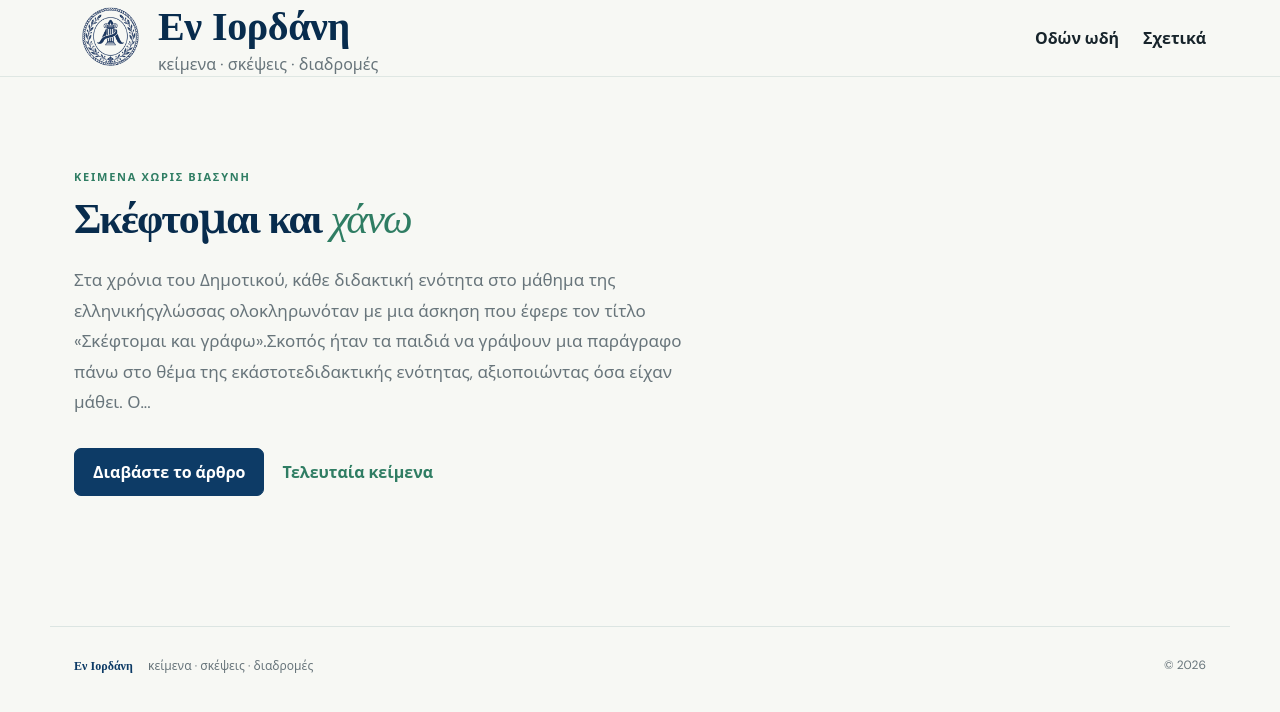
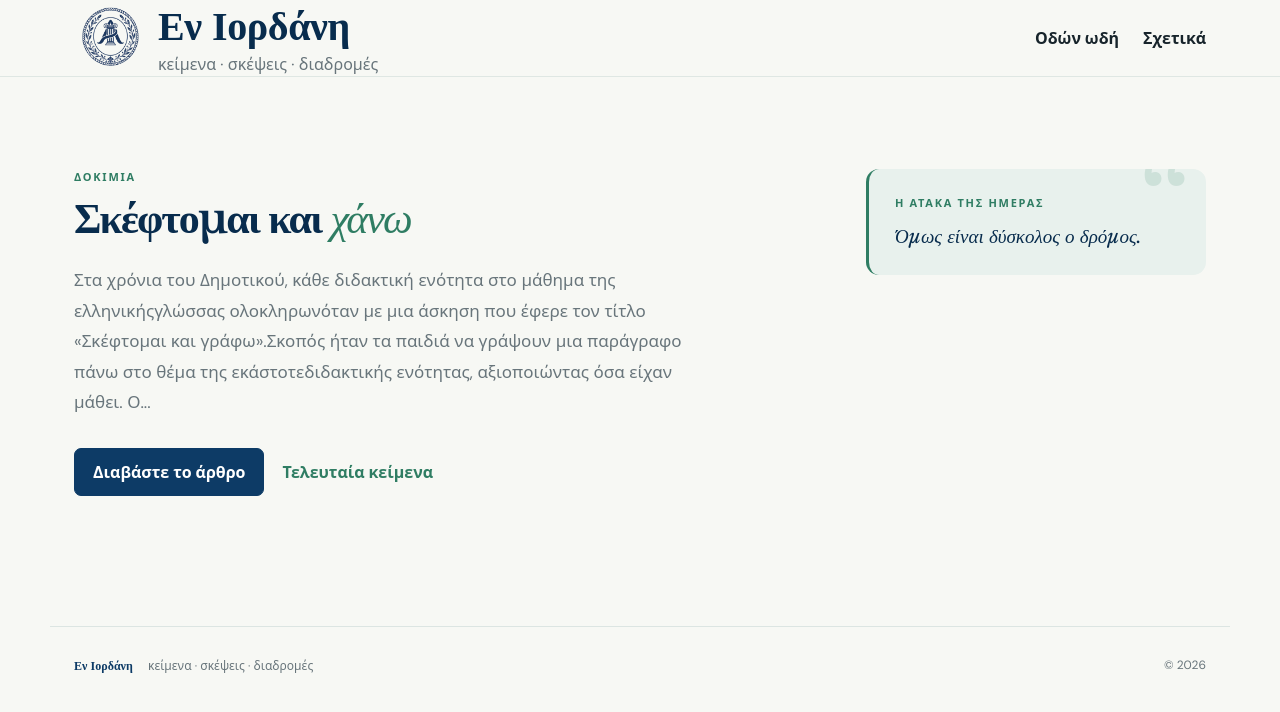
Before and after one commit to a-thrax/a-thrax.github.io, a Jekyll site: the page built from index.html, in a window 1280 px wide. Shown: the top 712 px of the page. Built offline with Jekyll 4.4.1, drawn with Linux system fonts in a browser that asks for light colours.

Commit message:
Add quote of the day and recent articles column to homepage
Right-hand column next to the featured essay with an editable quote and a
feed of the latest non-essay posts. Quote and feed size live in
_data/home.yml, editable via Pages CMS. Hero eyebrow now shows the featured
topic's name.

Co-Authored-By: Claude Opus 5.5 <noreply@anthropic.com>

```diff
--- /dev/null
+++ b/_data/home.yml
@@ -0,0 +1,3 @@
+quote: "Όμως είναι δύσκολος ο δρόμος. "
+quote_author: ""
+recent_count: 5
--- a/_layouts/home.html
+++ b/_layouts/home.html
@@ -3,8 +3,9 @@ layout: default
 ---
 {% assign essay_topic = site.topics | where: "featured", true | first %}
 {% assign latest = site.posts | where: "topic", essay_topic.slug | first %}
+<div class="home-top">
 <section class="hero">
-  <p class="eyebrow">Κείμενα χωρίς βιασύνη</p>
+  <p class="eyebrow">{{ essay_topic.name | default: "Κείμενα χωρίς βιασύνη" }}</p>
   {% if latest %}
   {% assign title_words = latest.title | split: " " %}
   {% assign last_word = title_words | last %}
@@ -20,3 +21,34 @@ layout: default
   <p class="hero-text">{{ site.description }}</p>
   {% endif %}
 </section>
+
+{% assign home = site.data.home %}
+{% assign recent_count = home.recent_count | default: 5 %}
+{% assign recent = site.posts | where_exp: "p", "p.topic != essay_topic.slug" %}
+<aside class="home-side">
+  {% if home.quote and home.quote != "" %}
+  <figure class="quote-card">
+    <p class="eyebrow">Η ατάκα της ημέρας</p>
+    <blockquote>{{ home.quote }}</blockquote>
+    {% if home.quote_author and home.quote_author != "" %}<figcaption>— {{ home.quote_author }}</figcaption>{% endif %}
+  </figure>
+  {% endif %}
+  {% if recent.size > 0 %}
+  <section class="recent-feed">
+    <p class="eyebrow">Πρόσφατα</p>
+    <ol>
+      {% for post in recent limit: recent_count %}
+      {% assign topic = site.topics | where: "slug", post.topic | first %}
+      <li>
+        <div class="recent-meta">
+          {% if topic %}<span>{{ topic.name }}</span>{% endif %}
+          <time datetime="{{ post.date | date_to_xmlschema }}">{{ post.date | date: "%d/%m/%Y" }}</time>
+        </div>
+        <a href="{{ post.url | relative_url }}">{{ post.title }}</a>
+      </li>
+      {% endfor %}
+    </ol>
+  </section>
+  {% endif %}
+</aside>
+</div>
--- a/assets/css/style.css
+++ b/assets/css/style.css
@@ -98,6 +98,69 @@ h1 em { color:var(--green); font-weight:400; }
   margin:25px 0 30px;
 }
 .hero-actions { display:flex; gap:18px; align-items:center; flex-wrap:wrap; }
+
+.home-top {
+  display:grid;
+  grid-template-columns:minmax(0,1fr) 340px;
+  gap:56px;
+  align-items:start;
+  padding-top:92px;
+}
+.home-top .hero { padding-top:0; }
+.home-side { padding-bottom:60px; }
+.quote-card {
+  position:relative;
+  margin:0;
+  background:var(--green-soft);
+  border-left:3px solid var(--green);
+  border-radius:13px;
+  padding:26px 26px 24px;
+  overflow:hidden;
+}
+.quote-card::before {
+  content:"\201C";
+  position:absolute;
+  top:-18px; right:14px;
+  font-family:"Libre Baskerville",serif;
+  font-size:120px;
+  line-height:1;
+  color:var(--green);
+  opacity:.14;
+}
+.quote-card blockquote {
+  margin:0;
+  font-family:"Libre Baskerville",serif;
+  font-style:italic;
+  font-size:19px;
+  line-height:1.55;
+  color:var(--blue-deep);
+}
+.quote-card figcaption { margin-top:12px; color:var(--muted); font-size:13px; }
+.recent-feed {
+  margin-top:18px;
+  background:var(--paper);
+  border:1px solid var(--line);
+  border-radius:13px;
+  padding:22px 24px 8px;
+}
+.recent-feed ol { list-style:none; margin:0; padding:0; }
+.recent-feed li { padding:14px 0; border-top:1px solid var(--line); }
+.recent-feed li:first-child { border-top:0; padding-top:4px; }
+.recent-meta {
+  display:flex; justify-content:space-between; gap:12px;
+  color:var(--green); font-size:11px; font-weight:700;
+  text-transform:uppercase; letter-spacing:.08em;
+  margin-bottom:6px;
+}
+.recent-meta time { color:var(--muted); }
+.recent-feed li a {
+  font-family:"Libre Baskerville",serif;
+  font-size:16px;
+  line-height:1.4;
+  color:var(--blue-deep);
+  text-decoration:none;
+}
+.recent-feed li a:hover { color:var(--green); }
 .primary-btn, .outline-btn {
   display:inline-block;
   border:1px solid var(--blue);
@@ -198,6 +261,8 @@ footer strong { color:var(--blue); font-family:"Libre Baskerville",serif; margin
   .site-header.nav-open .main-nav { display: flex; }
   .main-nav a { padding: 8px 0; width: 100%; }
   .article-grid { grid-template-columns:1fr; }
+  .home-top { grid-template-columns:1fr; gap:0; }
+  .home-top .hero { padding-bottom:40px; }
 }
 @media (max-width: 520px) {
   main { padding-left:17px; padding-right:17px; }
@@ -208,4 +273,5 @@ footer strong { color:var(--blue); font-family:"Libre Baskerville",serif; margin
   .hero h1 { font-size:32px; }
   .brand strong { font-size:36px; }
   .section-heading { align-items:flex-start; flex-direction:column; }
+  .home-top { padding-top:60px; }
 }
```
Also changed, not shown: .pages.yml.
